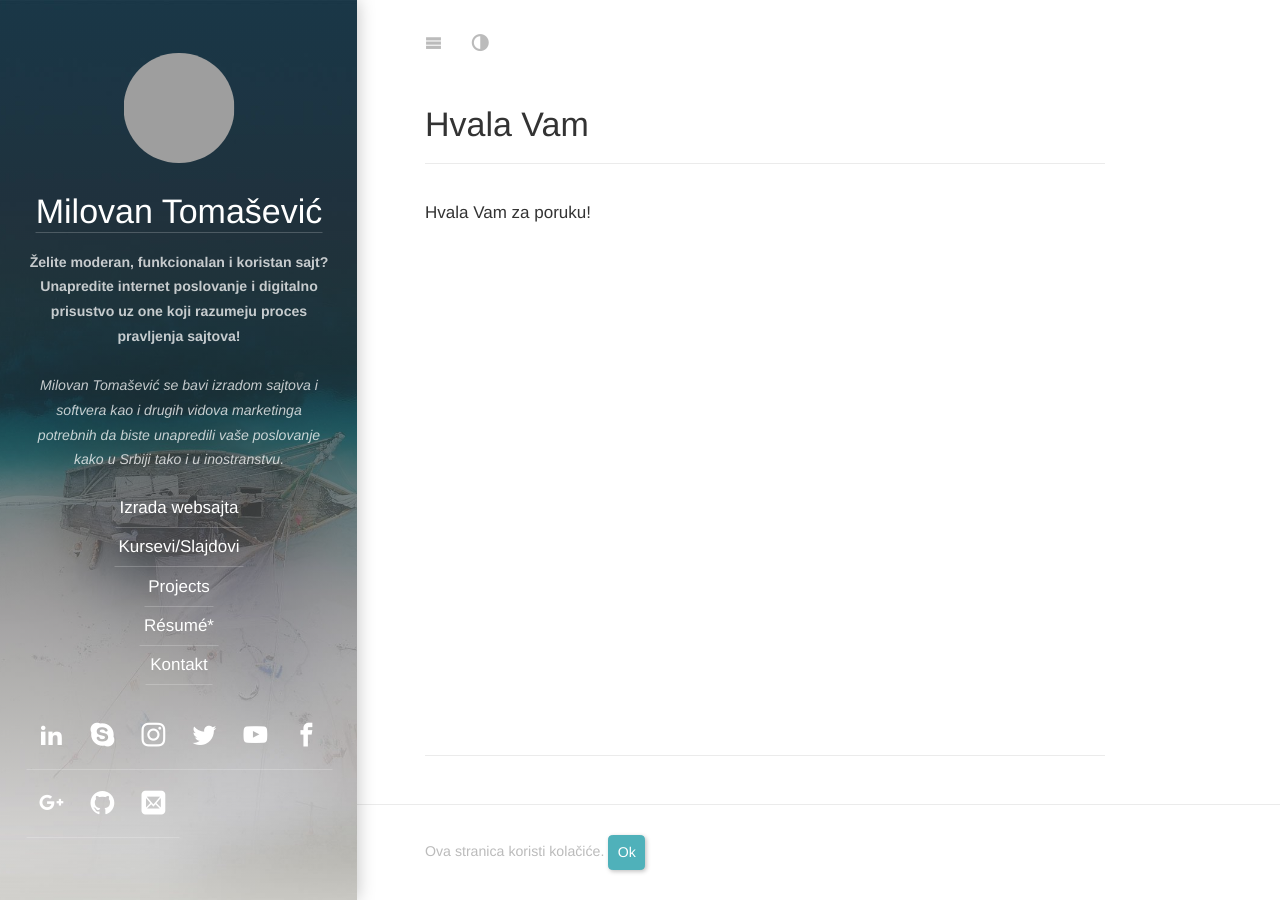
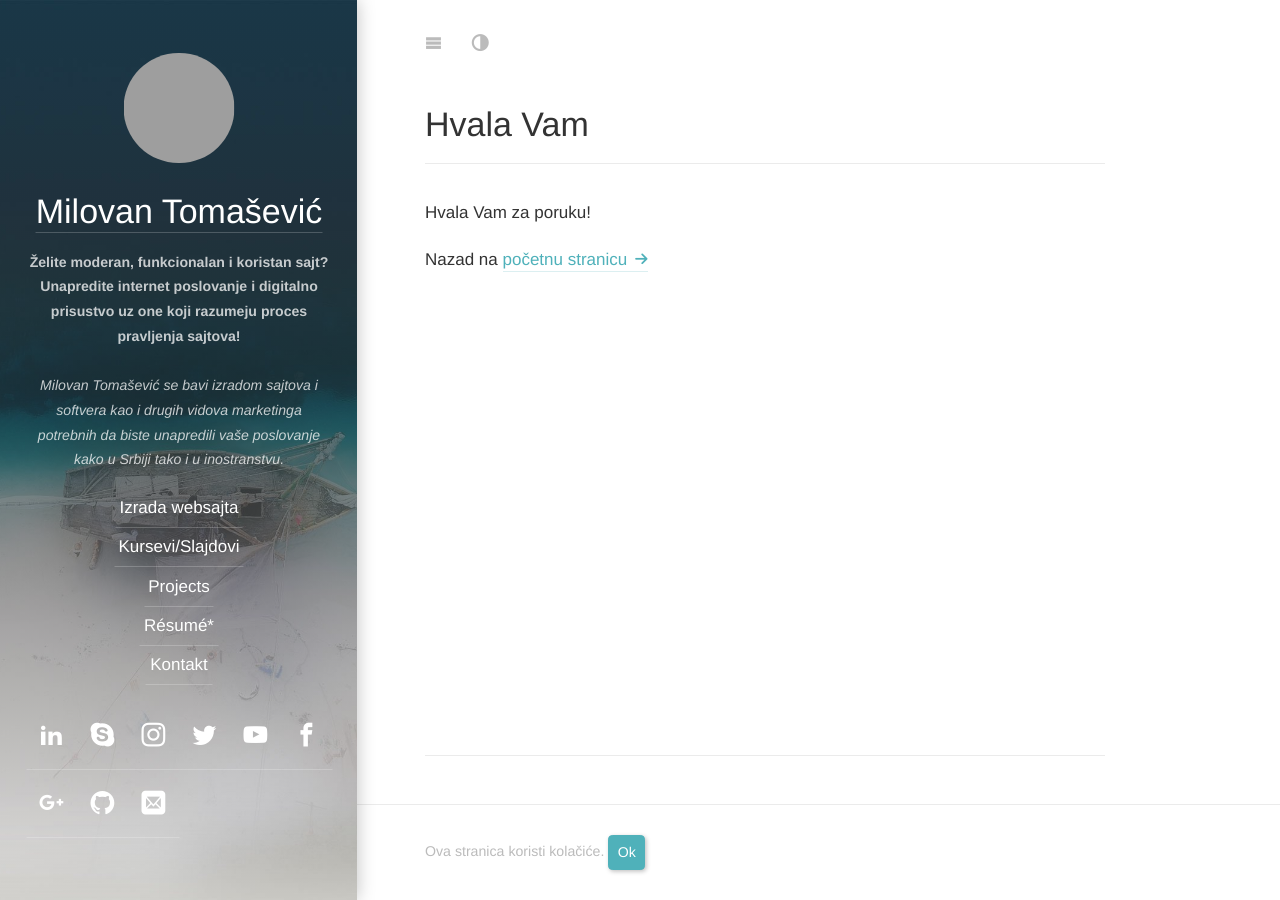
Before and after one commit to MilovanTomasevic/rs, a Jekyll site: the page built from thanks.md, in a window 1280 px wide. Built offline with Jekyll 4.4.1, drawn with Linux system fonts in a browser that asks for light colours; some web fonts are replaced; a script that is not in the unit is left out; grey boxes are pictures that could not be loaded.

Commit message:
nazad na pocetnu

```diff
--- a/thanks.md
+++ b/thanks.md
@@ -4,3 +4,5 @@ title: Hvala Vam
 ---
 
 Hvala Vam za poruku!
+
+Nazad na [početnu stranicu](/){:.read-more}
```
